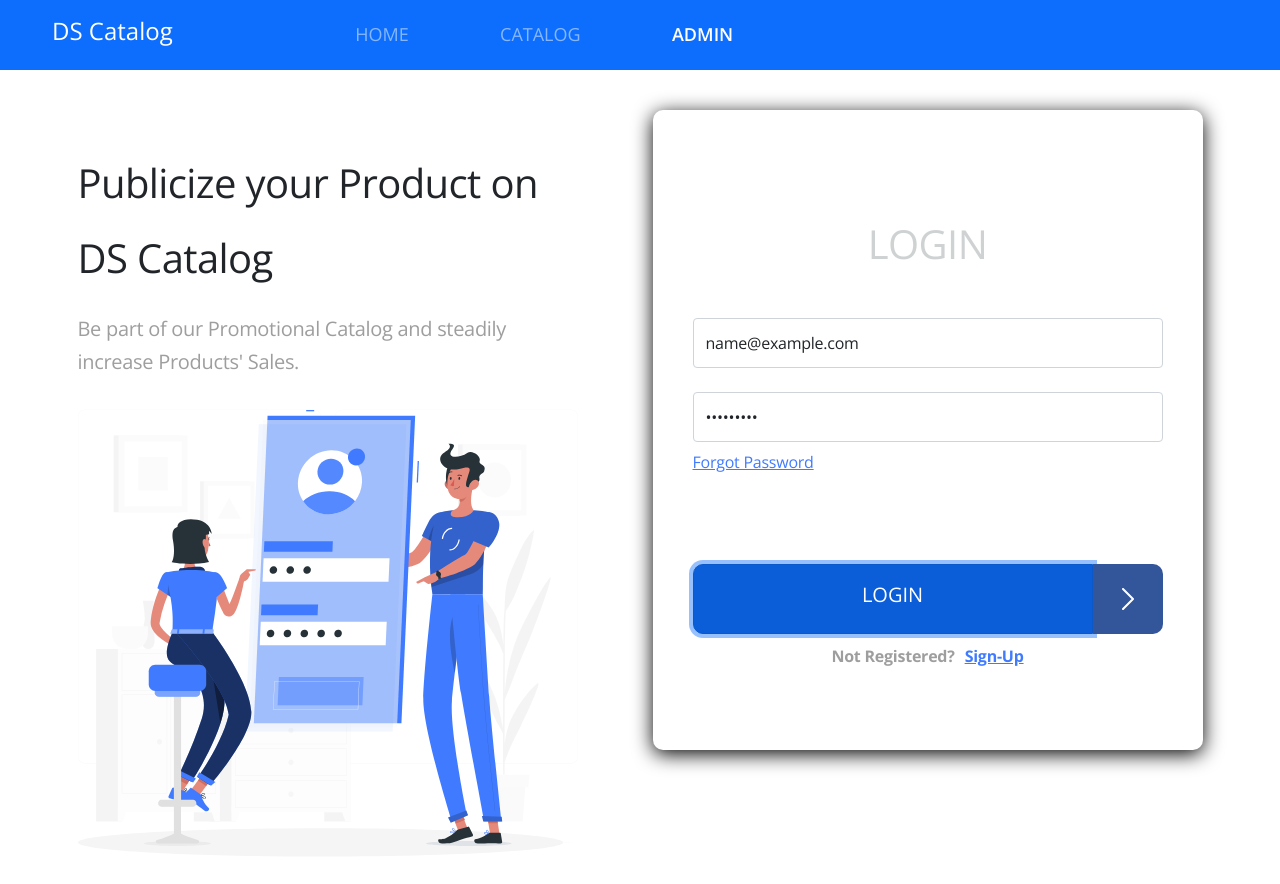
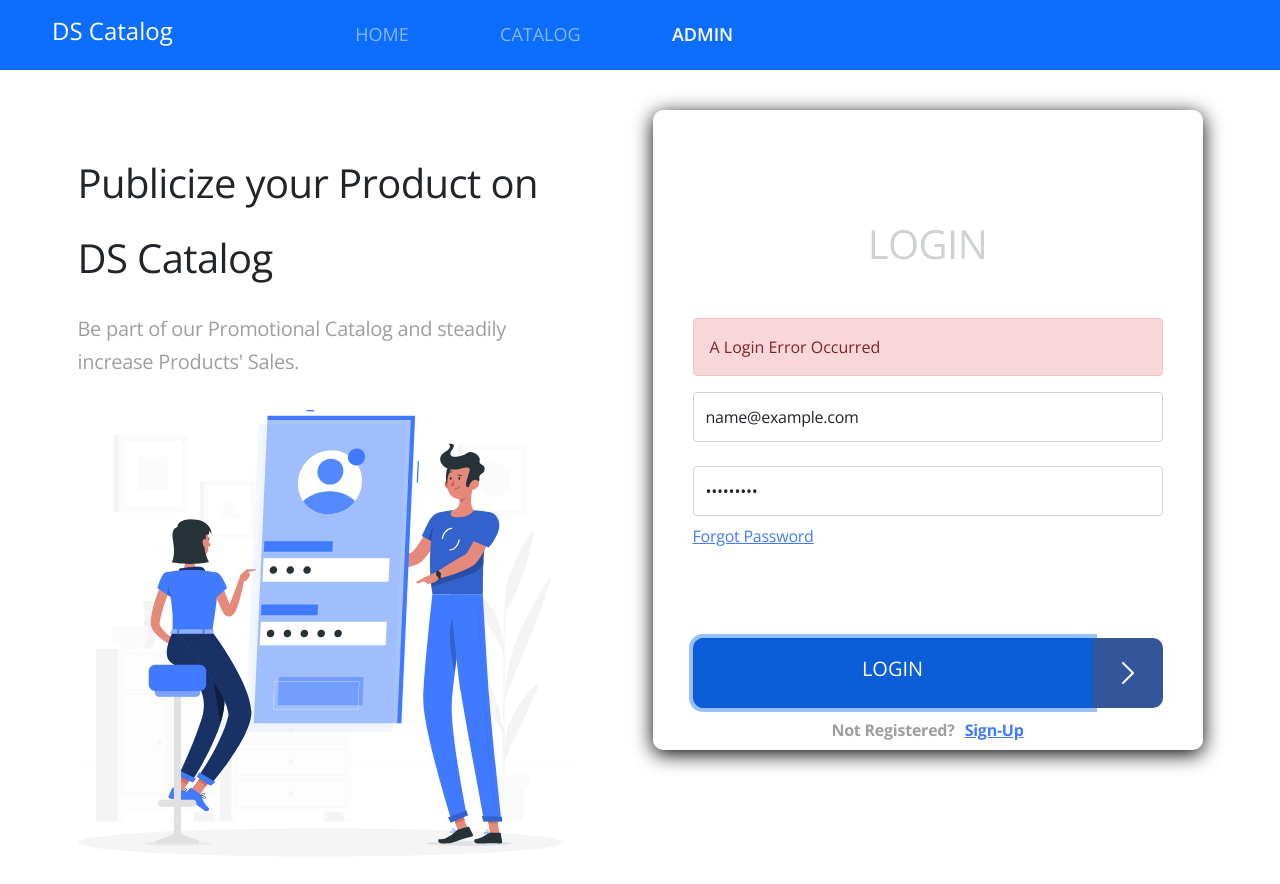
Before and after one commit to CarlosLaurine/Complete-DS-Catalog-App, a React (Create React App) app in the folder frontend-web/: page /admin/auth/login in a window 1280 px wide. Both pictures are taken after typing "name@example.com", "Sample123" into the empty fields and a click on the button "LOGIN". Shown: the top 884 px of the page. Built offline with nearby package versions, Linux system fonts and the light colour scheme; no server answers.

Commit message:
Manual Error Handling with useState Implemented on admin/auth/login SubRoute

```diff
--- a/frontend-web/src/App.tsx
+++ b/frontend-web/src/App.tsx
@@ -1,13 +1,10 @@
+import 'assets/styles/custom.scss';
 import './App.css';
-import 'assets/styles/custom.scss';
+
 import Routes from 'Routes';
 
 function App() {
-  return (
-    <>
-      <Routes />
-    </>
-  );
+  return <Routes />;
 }
 
 export default App;
--- a/frontend-web/src/assets/styles/custom.scss
+++ b/frontend-web/src/assets/styles/custom.scss
@@ -1,5 +1,6 @@
 $theme-colors: (
   'primary': #407bff,
+  'danger': #ff5555,
 );
 
 $body-bg: #f2f2f2f2;
--- a/frontend-web/src/pages/Admin/Auth/Login/index.tsx
+++ b/frontend-web/src/pages/Admin/Auth/Login/index.tsx
@@ -3,6 +3,7 @@
 import { useForm } from 'react-hook-form';
 import { Link } from 'react-router-dom';
 import { requestAPILogin } from 'util/requests';
+import { useState } from 'react';
 
 type FormData = {
   username: string;
@@ -12,19 +13,28 @@
 const Login = () => {
   const { register, handleSubmit } = useForm<FormData>();
 
+  const [hasError, setHasError] = useState(false);
+
   const onSubmit = (formData: FormData) => {
     requestAPILogin(formData)
-    .then((response) => {
-      console.log('Success => ', response);
-    })
-    .catch(error => {
-      console.log("Error => ", error)
-    })
+      .then((response) => {
+        setHasError(false);
+        console.log('Success => ', response);
+      })
+      .catch((error) => {
+        setHasError(true);
+        console.log('Error => ', error);
+      });
   };
 
   return (
     <div className="login-card base-card">
       <h1>LOGIN</h1>
+      {hasError && (
+        <div className="alert alert-danger" role="alert">
+          A Login Error Occurred
+        </div>
+      )}
       <form onSubmit={handleSubmit(onSubmit)}>
         <div className="mb-4">
           <input
```
